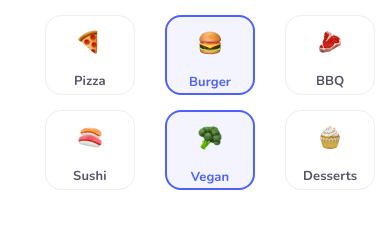
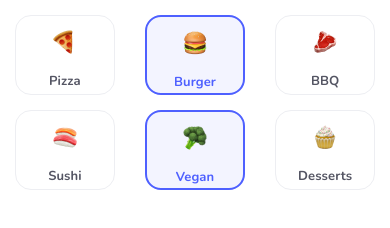
Before and after one commit to nilufarxon/Food-delivery, a plain HTML site: page index.html in a window 390 px wide. Drawn offline with nearby package versions, Linux system fonts and the light colour scheme.

Commit message:
Food-delivery

```diff
--- a/css/styles.css
+++ b/css/styles.css
@@ -51,9 +51,6 @@ p {
 .card:nth-child(4) p {
   color: #4e60ff;
 }
-.card1 {
-  margin-right: 0;
-}
 .card img {
   margin: 14px 0 12px;
 }
@@ -72,4 +69,7 @@ p {
   .flex_inner {
     margin: 15px;
   }
+  .card1 {
+    margin-left: 0;
+  }
 }
--- a/index.html
+++ b/index.html
@@ -6,7 +6,7 @@
     <meta http-equiv="X-UA-Compatible" content="IE=edge">
     <meta name="viewport" content="width=device-width, initial-scale=1.0">
     <title>Food delivery</title>
-    <!--  Css link -->
+    <!--  Style link -->
     <link rel="stylesheet" href="css/styles.css">
     <!-- FONTS -->
     <link rel="preconnect" href="https://fonts.googleapis.com">
@@ -14,7 +14,6 @@
     <link
         href="https://fonts.googleapis.com/css2?family=DM+Serif+Display&family=Nunito:ital,wght@0,700;1,400;1,600&display=swap"
         rel="stylesheet">
-    <link rel="icon" href="img/burger.png">
 </head>
 
 <body>
@@ -35,7 +34,7 @@
                 </div>
             </div>
             <div class="flex_inner">
-                <div class="card">
+                <div class="card card1">
                     <img src="img/sushi.png" alt="sushi">
                     <p>Sushi</p>
                 </div>
```
